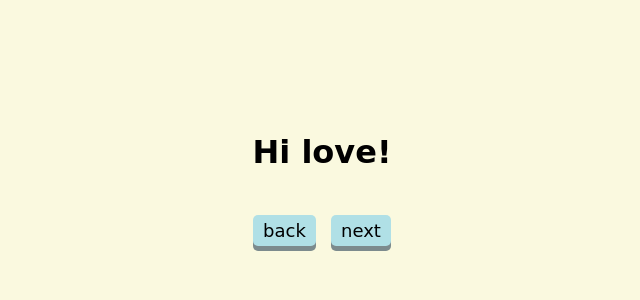
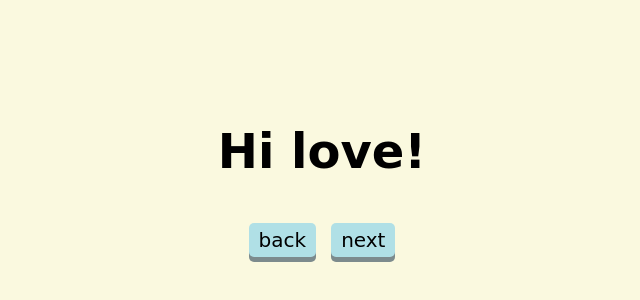
Before and after one commit to Ceadlinors/secretProject.github.io, a plain HTML site: page index.html in a window 1280 px wide. Shown: the part 208-508 px from the top of the page, without its empty margins (318-958 px from the left). Drawn offline with Linux system fonts and the light colour scheme; a web font is replaced by a local one.

Commit message:
Update style.css

```diff
--- a/css/style.css
+++ b/css/style.css
@@ -32,6 +32,9 @@ p{
     align-items: center;
 }
 
+h1{
+    font-size: 300%;
+}
 #mainMessage{
     height: fit-content;
     text-align: center;
@@ -46,7 +49,7 @@ p{
     background-color: #b0e0e6;
     margin: 5px;
     box-shadow: 0 5px #7c8b8d;
-    font-size: 18px;
+    font-size: 20px;
 }
 
     .next_back:hover{
```
